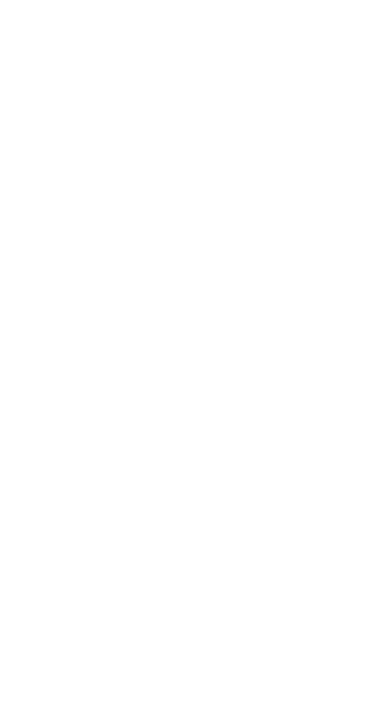
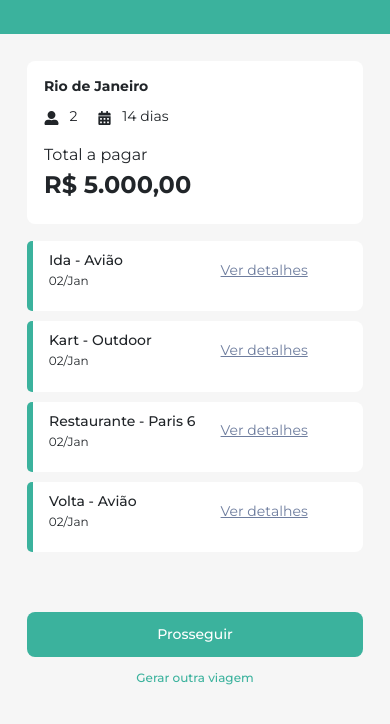
Before and after one commit to StartFuture/novi-frontend, a React (Create React App) app: page /result-trip in a window 390 px wide. Before the commit this address had no page. Shown: the top 724 px of the page. Built offline with nearby package versions, Linux system fonts and the light colour scheme; the HTML template or start-up script is replaced by a standard one.

Commit message:
refactor(responsivity): New Trip and routes

```diff
--- a/src/AppRoutes.jsx
+++ b/src/AppRoutes.jsx
@@ -33,9 +33,9 @@ const AppRoutes = () => {
                 <Route exact path="/terms-conditions" element={<TermsConditionsPage/>}></Route>
                 <Route exact path="/interview" element={<Interview/>}></Route>
                 <Route exact path="/menuUser" element={<UserMenu/>}></Route>
-                <Route exact path="/newTrip" element={<NewTrip/>}></Route>
-                <Route exact path="/loadingTrip" element={<LoadingTrip/>}></Route>
-                <Route exact path="/resultTrip" element={<ResultTrip/>}></Route>
+                <Route exact path="/new-trip" element={<NewTrip/>}></Route>
+                <Route exact path="/loading-trip" element={<LoadingTrip/>}></Route>
+                <Route exact path="/result-trip" element={<ResultTrip/>}></Route>
             </Routes>
         </AuthProvider>
     </Router>
--- a/src/pages/loadingTrip/index.jsx
+++ b/src/pages/loadingTrip/index.jsx
@@ -37,7 +37,7 @@ function LoadingTrip(){
         // });
     }, [])
 
-    navigate('/resultTrip');
+    navigate('/result-trip');
 
     return (
         <div>
--- a/src/pages/newTrip/index.jsx
+++ b/src/pages/newTrip/index.jsx
@@ -69,7 +69,7 @@ function NewTrip(){
         }
 
         sessionStorage.setItem('trip', JSON.stringify(tripInfo));
-        navigate('/loadingTrip');
+        navigate('/loading-trip');
     }
 
     return(
--- a/src/pages/newTrip/styles.ts
+++ b/src/pages/newTrip/styles.ts
@@ -262,8 +262,6 @@ export const Container = styled.div`
     }
 
     @media only screen and (max-device-width: 1570px) {
-        width: 100%;
-        height: 100vh;
 
         h1 {
             font-size: 28px;
@@ -337,8 +335,6 @@ export const Container = styled.div`
     }
 
     @media only screen and (max-device-width: 1250px) {
-        width: 100vw;
-        height: 100vh;
         padding: 30px 40px 0px 30px;
 
         .displayFlexColumnRow {
--- a/src/pages/resultTrip/index.jsx
+++ b/src/pages/resultTrip/index.jsx
@@ -53,8 +53,9 @@ function ResultTrip() {
   const customStyles = {
     content: {
       width: '25vw',
-      height: '300px',
+      height: '17vw',
       margin: 'auto',
+      padding: '30px',
       borderRadius: '24px',
       overflowX: 'hidden',
     },
```
